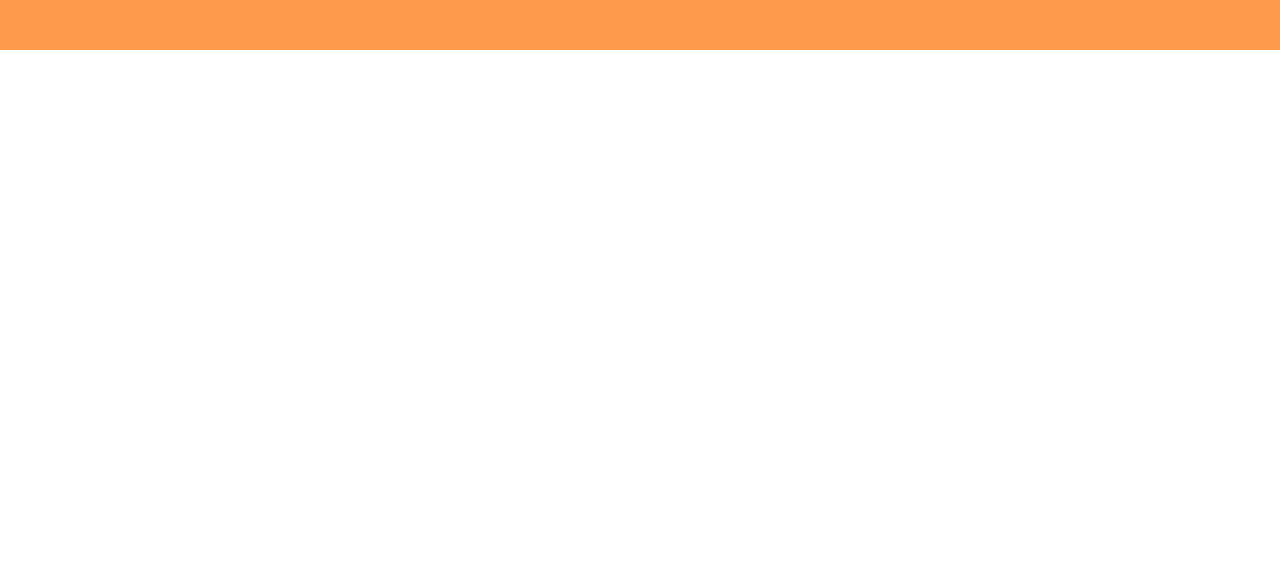
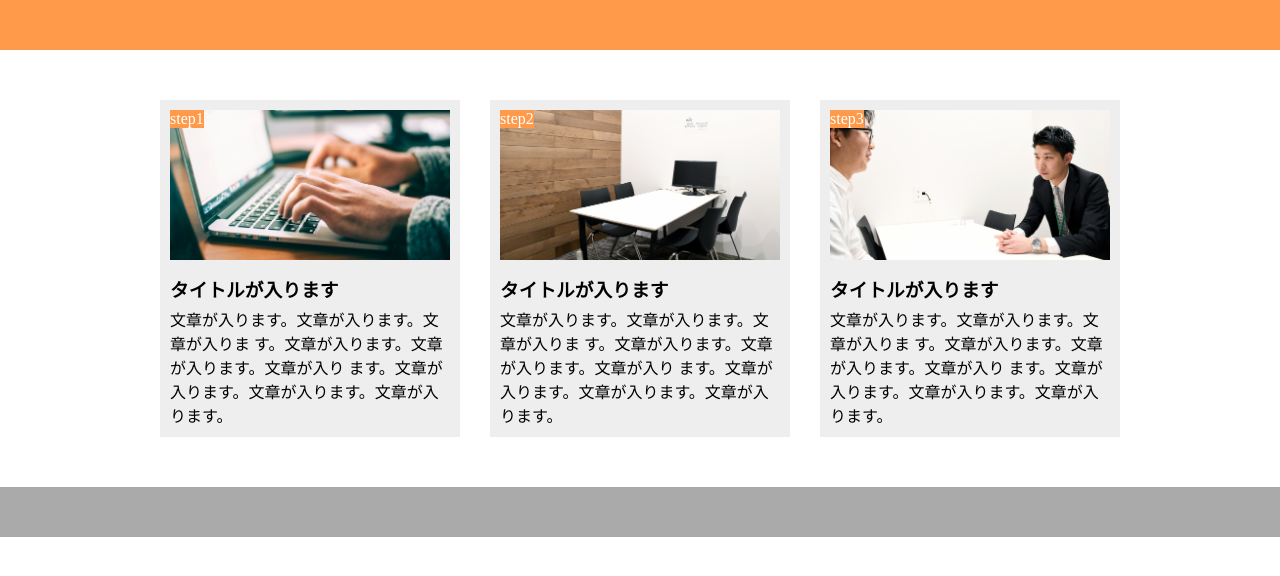
Before and after one commit to Fumiya2/DMM-practice-, a plain HTML site: page index.html in a window 1280 px wide. Drawn offline with Linux system fonts and the light colour scheme.

Commit message:
[Finish]

```diff
--- a/index.html
+++ b/index.html
@@ -7,11 +7,41 @@
 
     </head>
 
-    <header>
-        <div class="step-box">
+    <header></header>
 
-        </div>
-    </header>
     <main>
+
+     <div class="step-box">
+       <div class="step-num">step1</div>
+       <p class="step-img1"></p>
+        <h3 class="title">タイトルが入ります</h3>
+        文章が入ります。文章が入ります。文章が入りま
+        す。文章が入ります。文章が入ります。文章が入り
+        ます。文章が入ります。文章が入ります。文章が入
+        ります。
+     </div>
+
+     <div class="step-box">
+       <div class="step-num">step2</div>
+       <p class="step-img2"></p>
+      <h3 class="title">タイトルが入ります</h3>
+        文章が入ります。文章が入ります。文章が入りま
+        す。文章が入ります。文章が入ります。文章が入り
+        ます。文章が入ります。文章が入ります。文章が入
+        ります。
+     </div>
+
+     <div class="step-box">
+       <div class="step-num">step3</div>
+        <p class="step-img3"></p>
+        <h3 class="title">タイトルが入ります</h3>
+        文章が入ります。文章が入ります。文章が入りま
+        す。文章が入ります。文章が入ります。文章が入り
+        ます。文章が入ります。文章が入ります。文章が入
+        ります。
+     </div>
+
     </main>
+
+    <footer></footer>
 </html>
--- a/style.css
+++ b/style.css
@@ -6,11 +6,61 @@
 
 header {
     height: 50px;
-background-color: #ff9a4b;
+    background-color: #ff9a4b;
 }
 
 main {
     width: 960px;
     margin: 50px auto;
     display: flex;
+
 }
+
+.step-box {
+    width: 300px;
+    margin-right: 30px;
+    padding: 10px;
+    position: relative;
+    background-color: #eee;
+}
+
+.step-box:last-child {
+    margin-right: 0;
+}
+
+.step-img1 {
+    height: 150px;
+    background-image: url(img/flow01.png);
+    background-position: bottom;
+    background-size: cover;
+
+}
+
+.step-img2 {
+    height: 150px;
+    background-image: url(img/flow02.png);
+    background-position: bottom;
+    background-size: cover;
+}
+
+.step-img3 {
+    height: 150px;
+    background-image: url(img/flow03.png);
+    background-position: bottom;
+    background-size: cover;
+}
+
+.title {
+    margin:15px 0 5px;
+}
+
+.step-num {
+    position: absolute;
+    background-color: #ff9a4b;
+    color: #fff;
+}
+
+footer {
+    height: 50px;
+    background-color: #aaa;
+}
```
Also changed, not shown: img/flow01.png (added), img/flow02.png (added), img/flow03.png (added).
